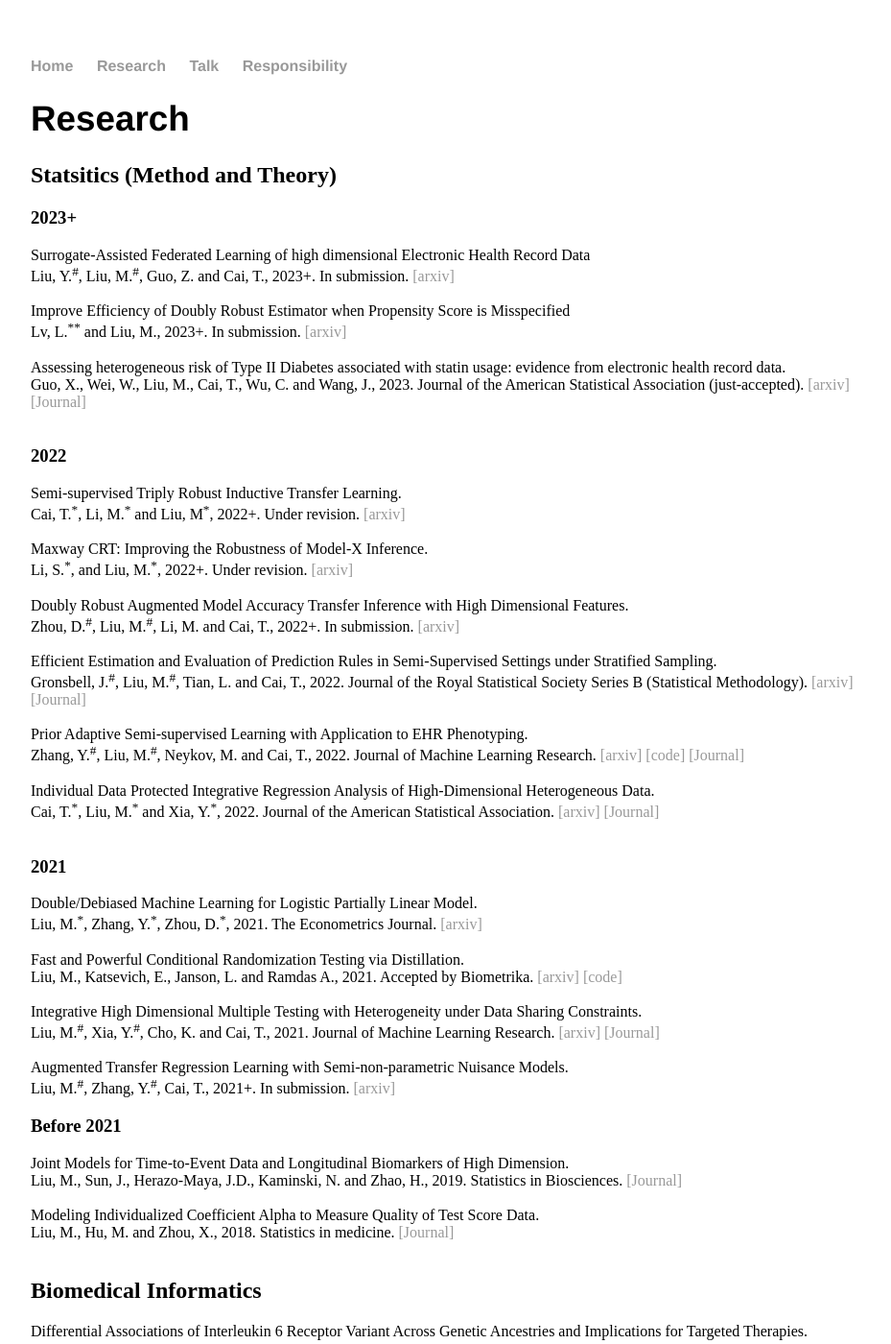
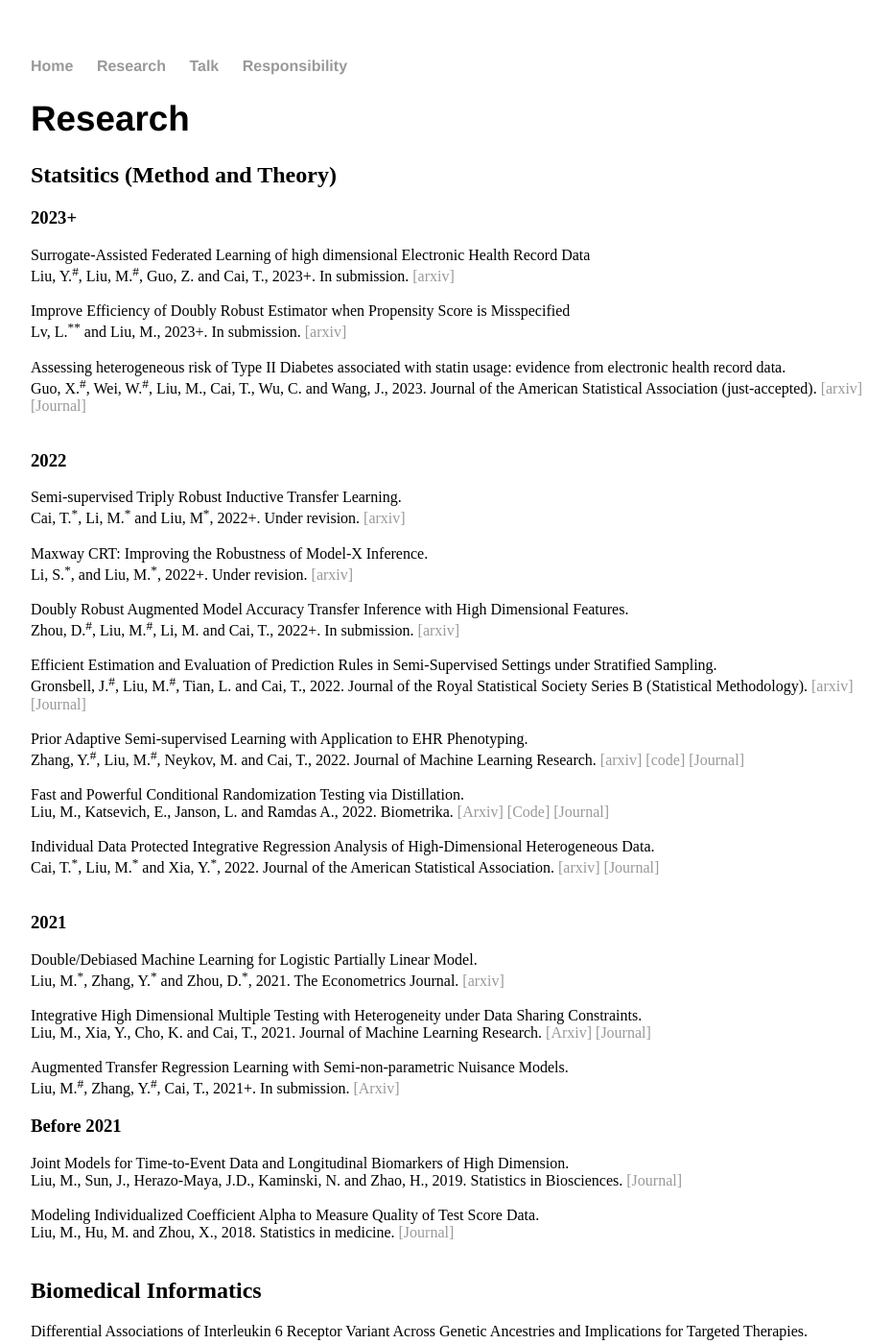
Before and after one commit to moleibobliu/moleibobliu.github.io, a Jekyll site: the page built from pub/index.html, in a window 1280 px wide and 1400 px high. Shown: the whole window at 96% size, without its empty margins (160-1089 px from the left). Built offline with Jekyll 4.4.1, drawn with Linux system fonts in a browser that asks for light colours; some of the changed text lies outside the part shown.

Commit message:
Update index.html

```diff
--- a/pub/index.html
+++ b/pub/index.html
@@ -16,7 +16,7 @@ title: Molei Liu
 	<br \>
 
 	<br \>  Assessing heterogeneous risk of Type II Diabetes associated with statin usage: evidence from electronic health record data.
-	<br \>  Guo, X., Wei, W., Liu, M., Cai, T., Wu, C. and Wang, J., 2023. Journal of the American Statistical Association (just-accepted).
+	<br \>  Guo, X.<sup>#</sup>, Wei, W.<sup>#</sup>, Liu, M., Cai, T., Wu, C. and Wang, J., 2023. Journal of the American Statistical Association (just-accepted).
 	<a href="https://arxiv.org/abs/2205.06960"> [arxiv] </a>
 	<a href="https://www.tandfonline.com/doi/abs/10.1080/01621459.2022.2157727"> [Journal] </a>
 	<br \>
@@ -49,6 +49,12 @@ title: Molei Liu
 	<a href="https://www.jmlr.org/papers/volume23/20-290/20-290.pdf"> [Journal] </a>
 	<br \>
 
+	<br \>  Fast and Powerful Conditional Randomization Testing via Distillation.
+	<br \>  Liu, M., Katsevich, E., Janson, L. and Ramdas A., 2022. Biometrika. <a href="https://arxiv.org/abs/2006.03980"> [Arxiv] </a>
+		<a href="https://github.com/moleibobliu/Distillation-CRT"> [Code] </a>
+	        <a href="https://academic.oup.com/biomet/article-abstract/109/2/277/6317827?redirectedFrom=fulltext"> [Journal] </a>
+	<br \>
+
 	<br \>  Individual Data Protected Integrative Regression Analysis of High-Dimensional Heterogeneous Data.
 	<br \>  Cai, T.<sup>*</sup>, Liu, M.<sup>*</sup> and Xia, Y.<sup>*</sup>, 2022. Journal of the American Statistical Association.
 	        <a href="https://arxiv.org/abs/1902.06115"> [arxiv] </a>
@@ -59,21 +65,17 @@ title: Molei Liu
 	<h3> 2021 </h3>
 
 	Double/Debiased Machine Learning for Logistic Partially Linear Model.
-	<br \>  Liu, M.<sup>*</sup>, Zhang, Y.<sup>*</sup>, Zhou, D.<sup>*</sup>, 2021. The Econometrics Journal. <a href="https://arxiv.org/abs/2009.14461"> [arxiv] </a>
-	<br \>
-
-	<br \>  Fast and Powerful Conditional Randomization Testing via Distillation.
-	<br \>  Liu, M., Katsevich, E., Janson, L. and Ramdas A., 2021. Accepted by Biometrika. <a href="https://arxiv.org/abs/2006.03980"> [arxiv] </a>
-		<a href="https://github.com/moleibobliu/Distillation-CRT"> [code] </a>
+	<br \>  Liu, M.<sup>*</sup>, Zhang, Y.<sup>*</sup> and Zhou, D.<sup>*</sup>, 2021. The Econometrics Journal. <a href="https://arxiv.org/abs/2009.14461"> [arxiv] </a>
 	<br \>
 
 	<br \>  Integrative High Dimensional Multiple Testing with Heterogeneity under Data Sharing Constraints.
-	<br \>  Liu, M.<sup>#</sup>, Xia, Y.<sup>#</sup>, Cho, K. and Cai, T., 2021. Journal of Machine Learning Research. <a href="https://arxiv.org/abs/2004.00816"> [arxiv] </a>
-	        <a href="https://www.jmlr.org/papers/volume22/20-774/20-774.pdf"> [Journal] </a>
+	<br \>  Liu, M., Xia, Y., Cho, K. and Cai, T., 2021. Journal of Machine Learning Research.
+	<a href="https://arxiv.org/abs/2004.00816"> [Arxiv] </a>
+	<a href="https://www.jmlr.org/papers/volume22/20-774/20-774.pdf"> [Journal] </a>
         <br \>
 
 	<br \> Augmented Transfer Regression Learning with Semi-non-parametric Nuisance Models.
-	<br \> Liu, M.<sup>#</sup>, Zhang, Y.<sup>#</sup>, Cai, T., 2021+. In submission. <a href="https://arxiv.org/abs/2010.02521"> [arxiv] </a>
+	<br \> Liu, M.<sup>#</sup>, Zhang, Y.<sup>#</sup>, Cai, T., 2021+. In submission. <a href="https://arxiv.org/abs/2010.02521"> [Arxiv] </a>
 	<br \>
 
 	<h3> Before 2021 </h3>
@@ -100,7 +102,7 @@ title: Molei Liu
 
 	<br \> Clinical Knowledge Extraction via Sparse Embedding Regression (KESER) with Multi-Center Large Scale Electronic Health Record Data.
 	<br \> Hong, C., et al., 2021. Nature Portfolio Journal (npj) Digital Medicine. <a href="https://celehs.github.io/KESER"> [Web] </a>
-	       <a href="https://www.medrxiv.org/content/10.1101/2021.03.13.21253486v1"> [medRxiv] </a>
+	       <a href="https://www.medrxiv.org/content/10.1101/2021.03.13.21253486v1"> [MedRxiv] </a>
 	       <a href="https://www.nature.com/articles/s41746-021-00519-z"> [Journal] </a>
 	<br \> (listed as the third author).
 	<br \>
@@ -111,7 +113,7 @@ title: Molei Liu
 	<br \>
 
 	<br \>  SCRIBE: a new approach to dropout imputation and batch effects correction for single-cell RNA-seq data.
-	<br \>  Zhang, Y., Liang, K., Liu, M., Li, Y., Ge, H. and Zhao, H., 2019. Machine Learning in Computational Biology. <a href="https://www.biorxiv.org/content/10.1101/793463v2.abstract"> [bioRxiv] </a>
+	<br \>  Zhang, Y., Liang, K., Liu, M., Li, Y., Ge, H. and Zhao, H., 2019. Machine Learning in Computational Biology. <a href="https://www.biorxiv.org/content/10.1101/793463v2.abstract"> [BioRxiv] </a>
 	<br \>
 	<br \>
 
@@ -122,7 +124,7 @@ title: Molei Liu
 	<br \>
 
 	<br \> International comparisons of laboratory values from the 4CE collaborative to predict COVID-19 mortality.
-	<br \> Weber, G., et al., 2022. Nature Portfolio Journal (npj) Digital Medicine. <a href="https://www.medrxiv.org/content/10.1101/2020.12.16.20247684v2.full"> [medRxiv] </a>
+	<br \> Weber, G., et al., 2022. Nature Portfolio Journal (npj) Digital Medicine. <a href="https://www.medrxiv.org/content/10.1101/2020.12.16.20247684v2.full"> [MedRxiv] </a>
 	 <a href="https://www.nature.com/articles/s41746-022-00601-0"> [Journal] </a>
 	<br \>
 
```
